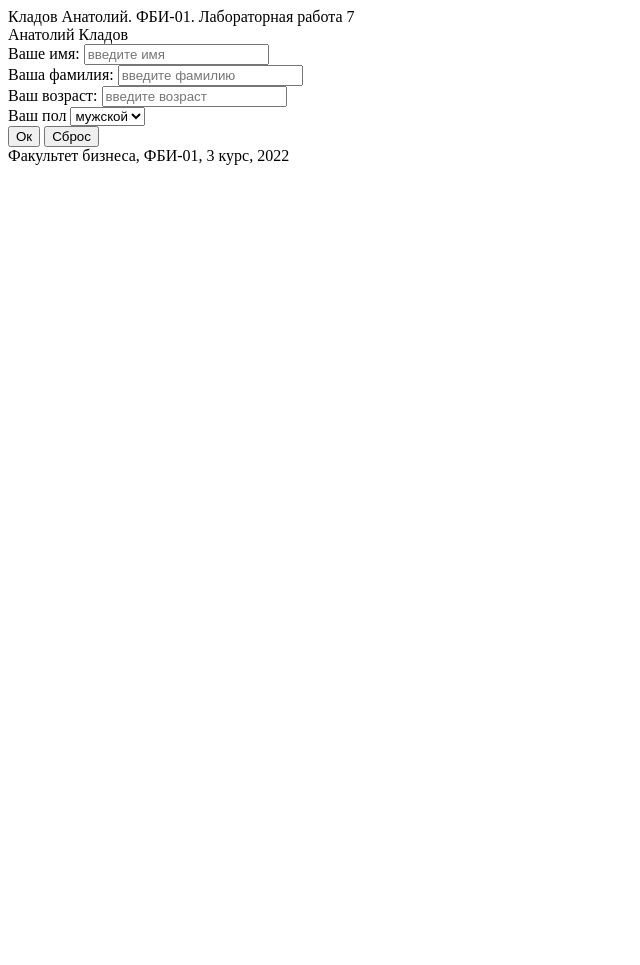
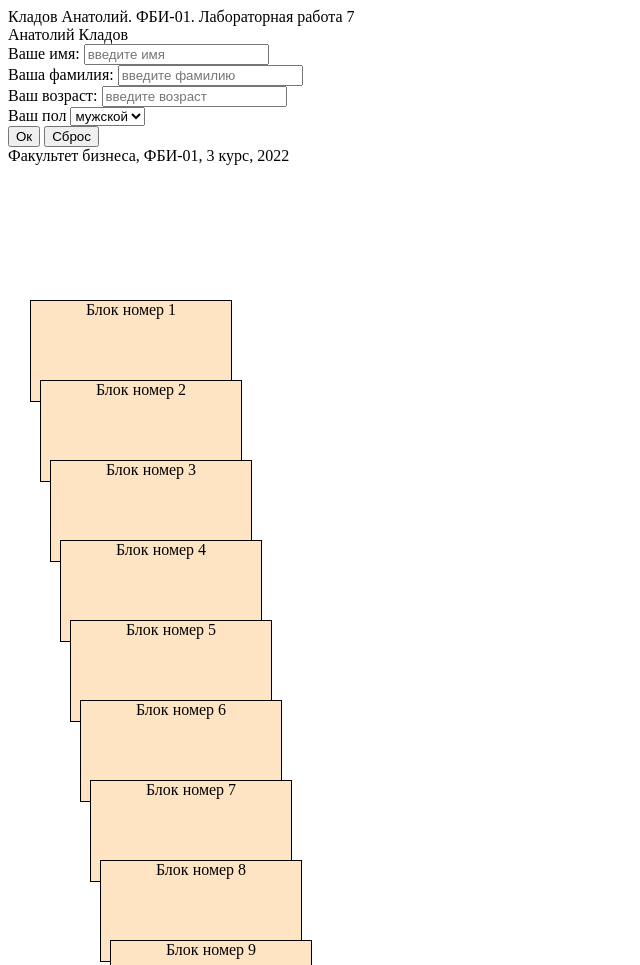
Before and after one commit to sirboundless9/web_prog_2, a plain HTML site: page lab7.html in a window 1280 px wide. Shown: the top 965 px of the page, without its empty margins (0-640 px from the left). Before the commit the page ends 800 px from the top, so only its background shows below. Drawn offline with Linux system fonts and the light colour scheme.

Commit message:
Лесенка

```diff
--- a/lab7.css
+++ b/lab7.css
@@ -0,0 +1,10 @@
+.step {
+    width: 200px;
+    height: 100px;
+    border: 1px solid;
+    position: absolute;
+    top: 300px;
+    left: 30px;
+    background-color: bisque;
+    text-align: center;
+}
--- a/lab7.html
+++ b/lab7.html
@@ -6,7 +6,7 @@
         <link rel="stylesheet" href="lab7.css" type="text/css">
         <script src="lab7.js"></script>
     </head>
-    <body>
+    <body onload="makeStairs()">
         <div class="header">
             Анатолий Кладов
         </div>
@@ -36,6 +36,8 @@
                 </div>
                 </div>
                 </form>
+
+                <div id="stairs"></div>
                 </div>
         </div>
 
--- a/lab7.js
+++ b/lab7.js
@@ -28,3 +28,18 @@ function showAlert() {
     let color = 'rgb(' + r + ',' + g + ',' + b + ')';
     document.getElementById('user-data').style.backgroundColor = color;
     }
+
+    function makeStairs() {
+        let stairs = document.querySelector('#stairs');
+        let stepCount = 20;
+        for(let i = 0; i<stepCount; i++) {
+            stairs.innerHTML += '<div class="step"></div>';
+        }
+
+        let steps = document.querySelectorAll('.step');
+        for(let i = 0; i<steps.length; i++) {
+            steps[i].style.left = (30 + 10*i) + 'px';
+            steps[i].style.top = (300 + 80*i) + 'px';
+            steps[i].innerHTML = 'Блок номер ' + Number(i +1);
+        }
+    }
```
